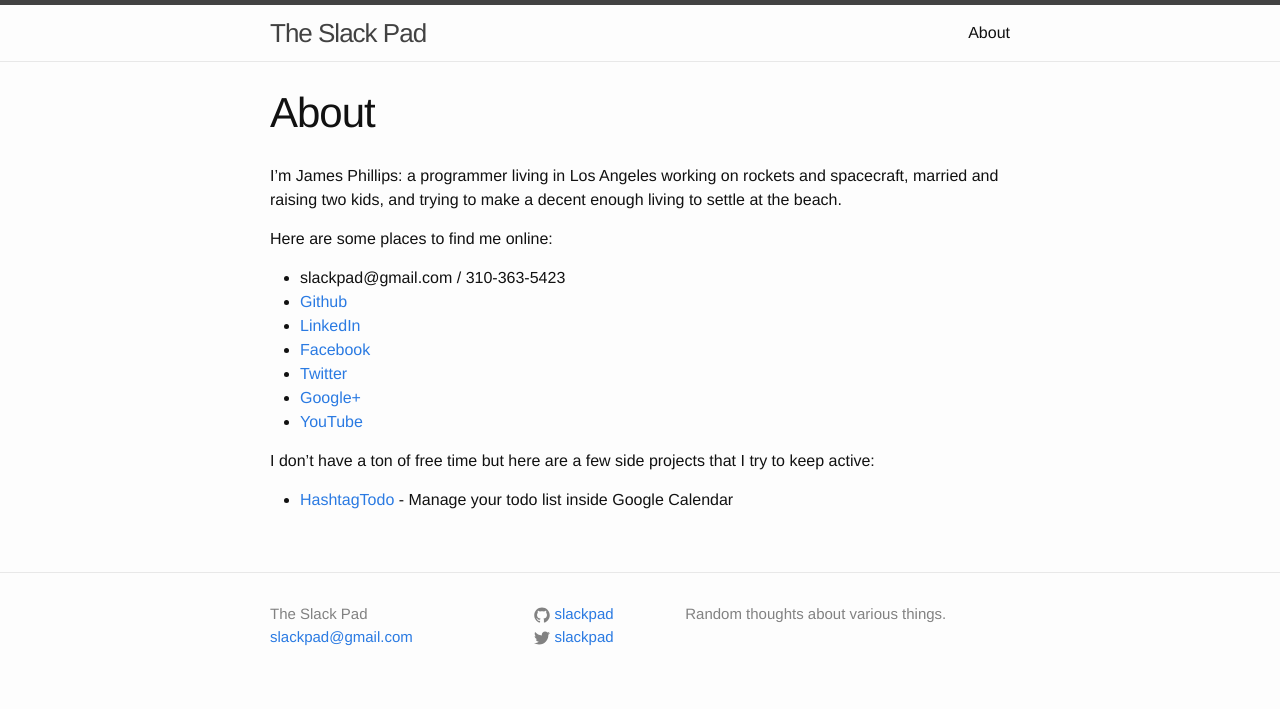
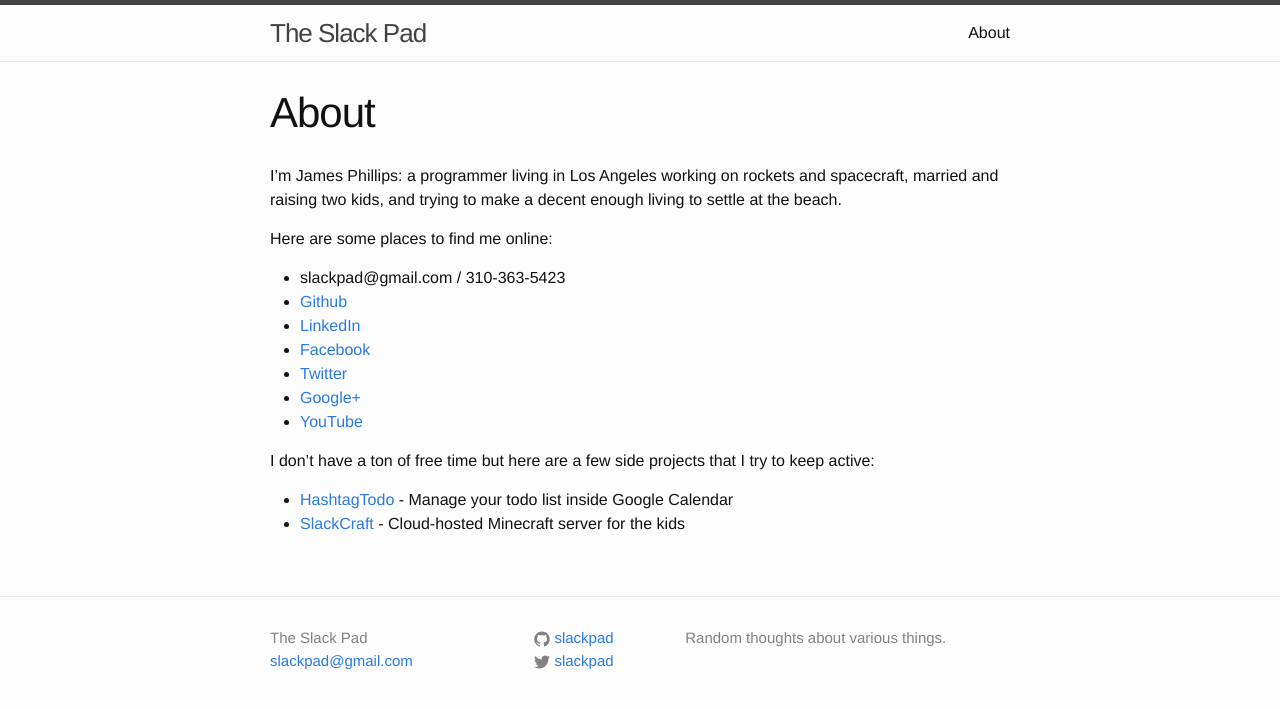
Before and after one commit to slackpad/slackpad.github.io, a Jekyll site: the page built from about.md, in a window 1280 px wide. Shown: the top 709 px of the page. Built offline with Jekyll 4.4.1, drawn with Linux system fonts in a browser that asks for light colours.

Commit message:
Adds a note about the Minecraft server.

```diff
--- a/about.md
+++ b/about.md
@@ -19,3 +19,4 @@
 I don't have a ton of free time but here are a few side projects that I try to keep active:
 
  * [HashtagTodo](https://www.hashtagtodo.com/) - Manage your todo list inside Google Calendar
+ * [SlackCraft](http://mc.slackpad.com) - Cloud-hosted Minecraft server for the kids
```
